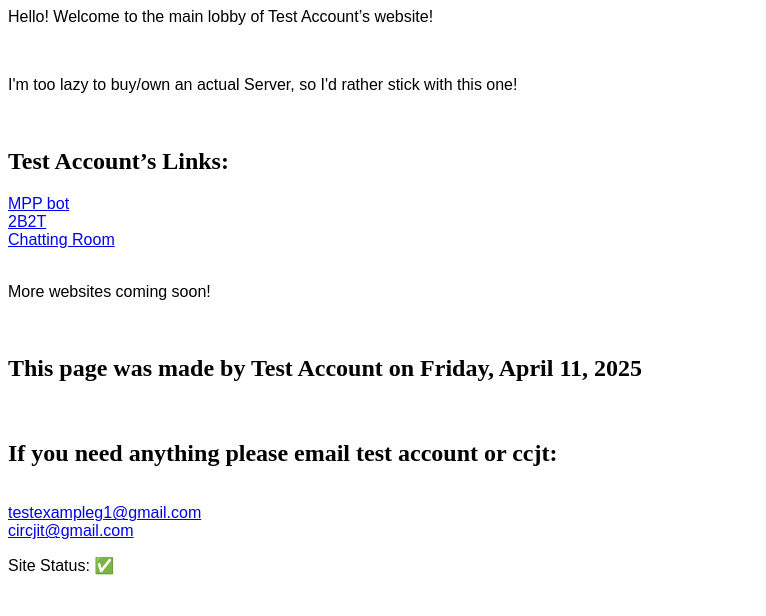
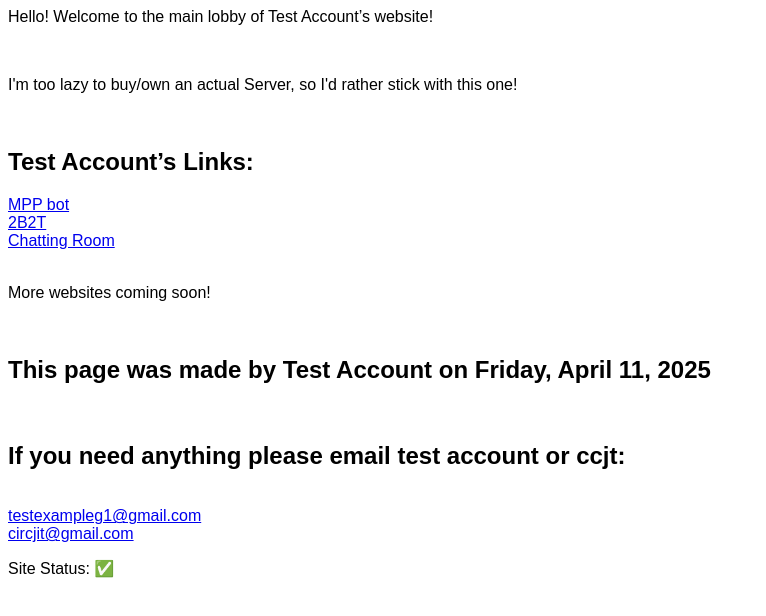
Before and after one commit to ccjit/official-testbot-website, a plain HTML site: page main-lobby/index.html in a window 1280 px wide. Shown: the whole page, without its empty margins (0-766 px from the left). Drawn offline with Linux system fonts and the light colour scheme.

Commit message:
Update css.css

```diff
--- a/main-lobby/css.css
+++ b/main-lobby/css.css
@@ -1,6 +1,6 @@
 .p1 {
   font-family: Arial, Helvetica, sans-serif;
 }
-.h2 {
+.bold {
   font-family: Arial, Helvetica, sans-serif;
 }
```
